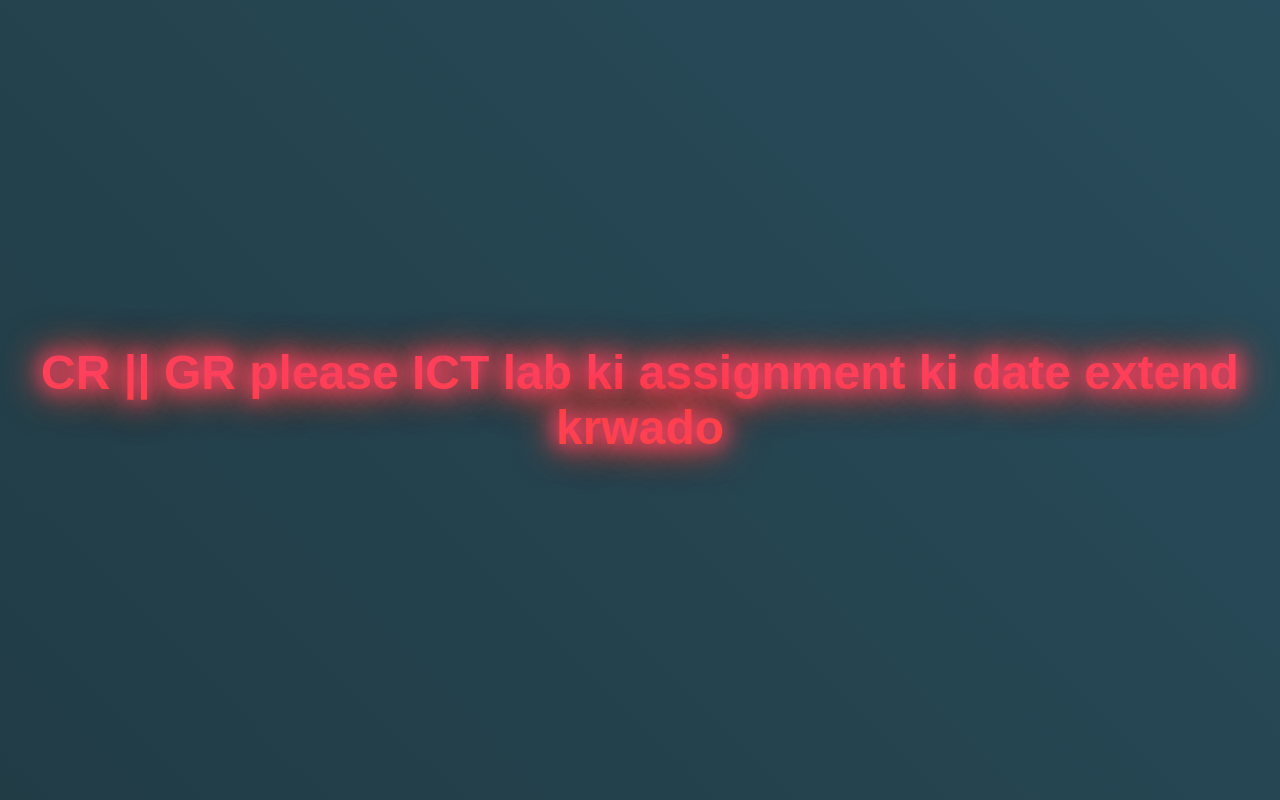
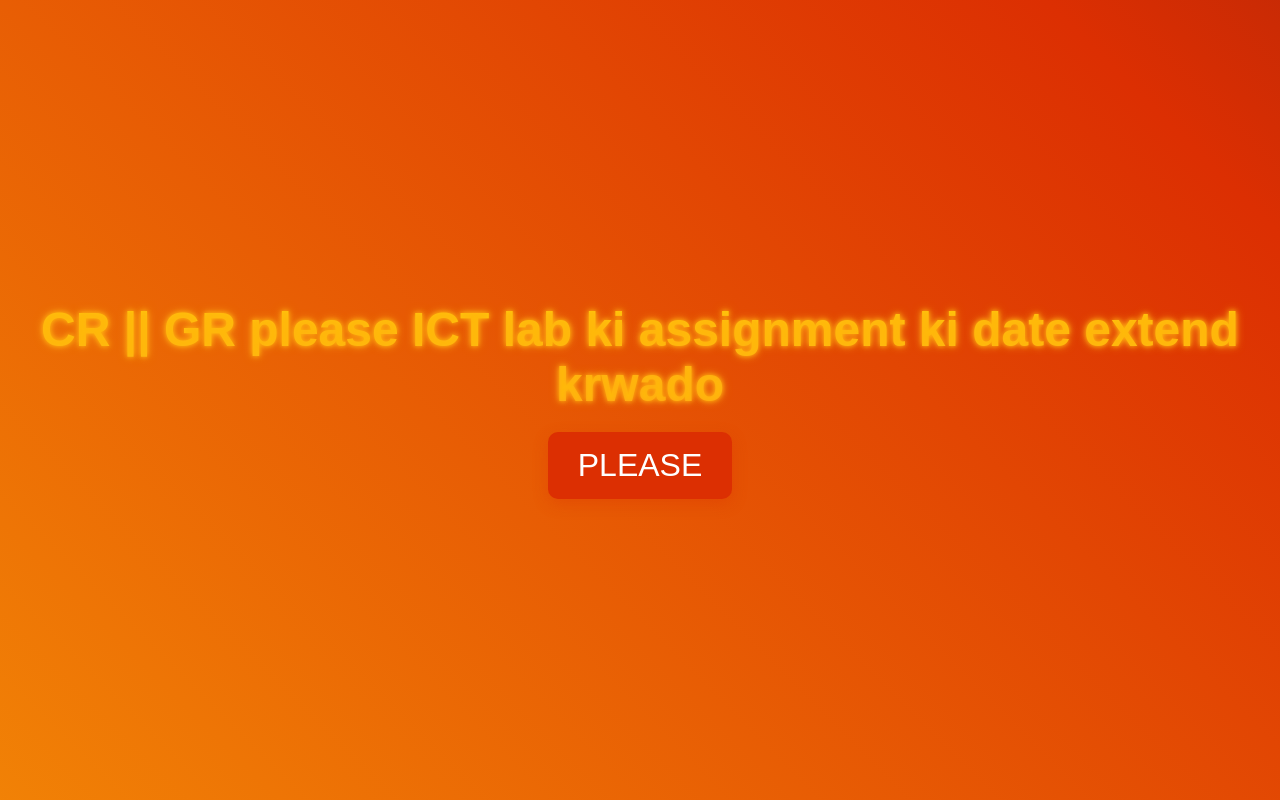
Before and after one commit to robot-786/webpage, a plain HTML site: page index.html in a window 1280 px wide. Drawn offline with Linux system fonts and the light colour scheme.

Commit message:
Update index.html

```diff
--- a/index.html
+++ b/index.html
@@ -14,14 +14,15 @@
 
     body {
       display: flex;
+      flex-direction: column;
       align-items: center;
       justify-content: center;
       height: 100vh;
       font-family: Arial, sans-serif;
       color: #fff;
-      background: linear-gradient(45deg, #0f2027, #203a43, #2c5364);
+      background: linear-gradient(45deg, #FFBA08, #F48C06, #DC2F02, #370617);
       background-size: 300% 300%;
-      animation: gradientAnimation 10s ease infinite;
+      animation: gradientAnimation 8s ease infinite;
       overflow: hidden;
     }
 
@@ -36,28 +37,48 @@
     h1 {
       font-size: 3rem;
       text-align: center;
-      color: #fff;
-      background: -webkit-linear-gradient(#ff416c, #ff4b2b);
+      color: #FFD60A;
+      background: -webkit-linear-gradient(#FFD60A, #FF9F1C);
       -webkit-background-clip: text;
       -webkit-text-fill-color: transparent;
-      animation: glow 2s infinite alternate;
+      text-shadow: 0 0 5px #FFBA08, 0 0 10px #FF9F1C;
+      margin-bottom: 20px;
     }
 
-    /* Glow animation */
-    @keyframes glow {
-      from { text-shadow: 0 0 10px #ff416c, 0 0 20px #ff416c, 0 0 30px #ff4b2b, 0 0 40px #ff4b2b; }
-      to { text-shadow: 0 0 20px #ff416c, 0 0 30px #ff416c, 0 0 40px #ff4b2b, 0 0 50px #ff4b2b; }
+    /* Button styling */
+    button {
+      font-size: 2rem;
+      padding: 15px 30px;
+      color: #fff;
+      background-color: #DC2F02;
+      border: none;
+      border-radius: 10px;
+      cursor: pointer;
+      text-transform: uppercase;
+      box-shadow: 0 5px 15px rgba(220, 47, 2, 0.3);
+      transition: transform 0.2s ease, box-shadow 0.2s ease;
     }
 
-    /* Additional styling for responsive look */
+    button:hover {
+      transform: translateY(-3px);
+      box-shadow: 0 8px 20px rgba(220, 47, 2, 0.4);
+      background-color: #B83200;
+    }
+
+    /* Responsive font size for smaller screens */
     @media (max-width: 768px) {
       h1 {
         font-size: 2.5rem;
+      }
+      button {
+        font-size: 1.5rem;
+        padding: 10px 20px;
       }
     }
   </style>
 </head>
 <body>
   <h1>CR || GR please ICT lab ki assignment ki date extend krwado</h1>
+  <button onclick="alert('Please!')">Please</button>
 </body>
 </html>
```
